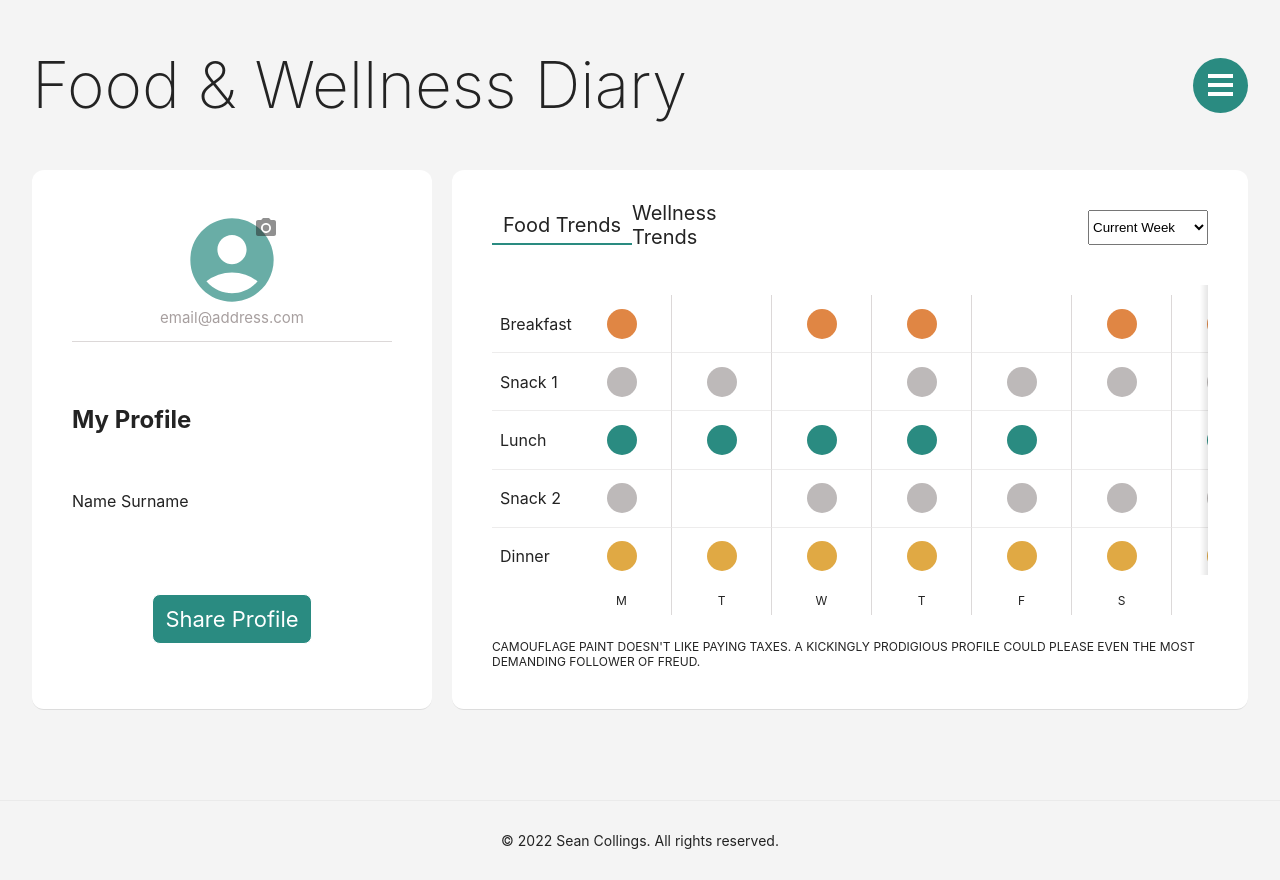
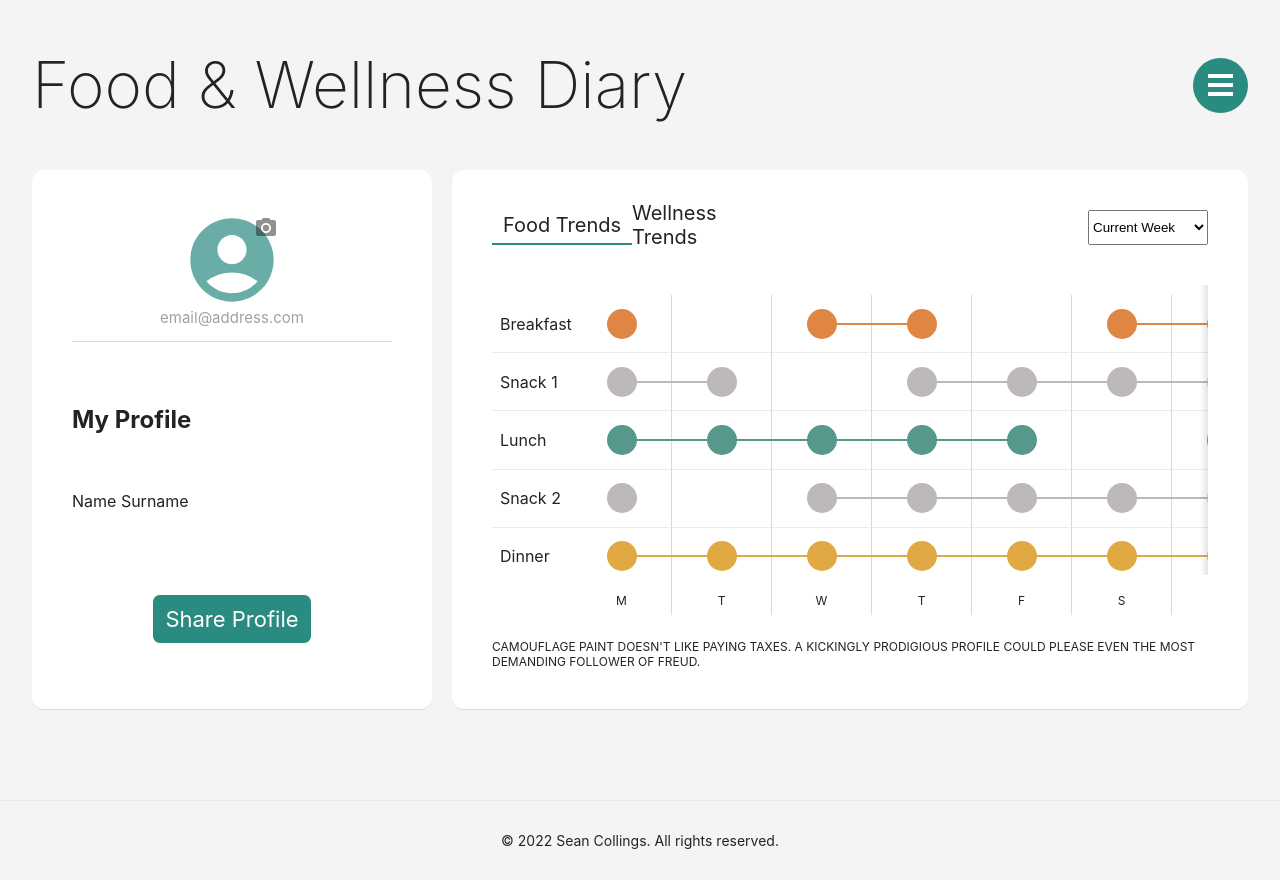
Before and after one commit to SeanCollings/food-diary-client, a Next.js app: page /profile in a window 1280 px wide. Built offline with nearby package versions, Linux system fonts and the light colour scheme.

Commit message:
use theme hook in charts

```diff
--- a/components/charts/binary-heat-map/index.tsx
+++ b/components/charts/binary-heat-map/index.tsx
@@ -1,3 +1,4 @@
+import { useTheme } from '@hooks/use-theme';
 import {
   ALL_MEAL_CARDS,
   APP_THEME_DEFAULT,
@@ -11,8 +12,8 @@ import styled from 'styled-components';
 
 const LEGEND_HEIGHT = 30;
 const TITLE_WIDTH = 80;
-const DATA_WIDTH_MAX = 100;
-const DATA_WIDTH_MIN = 24;
+const COLUMN_WIDTH_MAX = 100;
+const COLUMN_WIDTH_MIN = 24;
 const CIRCLE_WIDTH_MAX = 30;
 const CIRCLE_WIDTH_MIN = 14;
 
@@ -23,13 +24,17 @@ interface ISMealDetailContainer {
   boxWidth: number;
   totalValues: number;
 }
-interface ISLegendContainer {
+interface ISHAxisContainer {
   boxWidth: number;
   totalValues: number;
 }
 interface ISCircleDisplay {
   colour: string;
   size: number;
+}
+interface ISHorizontalLine {
+  colour: string;
+  width: number;
 }
 
 const SContainer = styled.div`
@@ -54,12 +59,13 @@ const SDataItem = styled.span`
   display: flex;
   align-items: center;
   justify-content: center;
+  position: relative;
 `;
 
 const SMealDetailContainer = styled.div<ISMealDetailContainer>`
   display: grid;
   grid-template-columns: ${({ totalValues, boxWidth }) =>
-    `${TITLE_WIDTH}px repeat(${totalValues}, ${boxWidth}px`});
+    `${TITLE_WIDTH}px repeat(${totalValues}, ${boxWidth}px)`};
 
   span:not(:first-child):not(:last-child) {
     border-right: 1px solid ${COLOURS.gray}${OPACITY_40};
@@ -75,9 +81,17 @@ const SCircleDisplay = styled.span<ISCircleDisplay>`
   height: ${({ size }) => size}px;
   background: ${({ colour }) => colour};
   border-radius: 50%;
+  z-index: 2;
+`;
+const SHorizontalLine = styled.div<ISHorizontalLine>`
+  position: absolute;
+  height: 2px;
+  left: 50%;
+  width: ${({ width }) => width}px;
+  background: ${({ colour }) => colour};
 `;
 
-const SLegendContainer = styled.div<ISLegendContainer>`
+const SHAxisContainer = styled.div<ISHAxisContainer>`
   ::before {
     content: '';
   }
@@ -85,13 +99,13 @@ const SLegendContainer = styled.div<ISLegendContainer>`
   display: grid;
   font-size: 12px;
   grid-template-columns: ${({ totalValues, boxWidth }) =>
-    `${TITLE_WIDTH}px repeat(${totalValues}, ${boxWidth}px`});
+    `${TITLE_WIDTH}px repeat(${totalValues}, ${boxWidth}px)`};
 
   span:not(:last-child) {
     border-right: 1px solid ${COLOURS.gray}${OPACITY_40};
   }
 `;
-const SLegendKey = styled(SDataItem)``;
+const SHAxisKey = styled(SDataItem)``;
 
 const lastItem = <T extends unknown>(array: T[], index: number) => {
   if (!array?.length) {
@@ -106,6 +120,7 @@ interface IFoodTrendData {
   totalValues: number;
   legend: string[];
   data: { id: string; meals: (0 | 1)[] }[];
+  totals: { [key in EMealType]: number };
 }
 
 const MOCK_DATA_MONTH: IFoodTrendData = {
@@ -177,6 +192,13 @@ const MOCK_DATA_MONTH: IFoodTrendData = {
     { id: 'month_30', meals: [0, 0, 0, 1, 1] },
     { id: 'month_31', meals: [1, 0, 1, 1, 0] },
   ],
+  totals: {
+    breakfast: 23,
+    snack_1: 9,
+    lunch: 24,
+    snack_2: 23,
+    dinner: 26,
+  },
 };
 const MOCK_DATA_WEEK: IFoodTrendData = {
   type: 'week',
@@ -212,13 +234,13 @@ const MOCK_DATA_WEEK: IFoodTrendData = {
       meals: [1, 1, 1, 1, 1],
     },
   ],
-};
-const MEAL_TYPE_COLOUR = {
-  [EMealType.BREAKFAST]: APP_THEME_DEFAULT.secondary,
-  [EMealType.SNACK_1]: APP_THEME_DEFAULT.quaternary,
-  [EMealType.LUNCH]: APP_THEME_DEFAULT.primary,
-  [EMealType.SNACK_2]: APP_THEME_DEFAULT.quaternary,
-  [EMealType.DINNER]: APP_THEME_DEFAULT.tertiary,
+  totals: {
+    breakfast: 5,
+    snack_1: 6,
+    lunch: 6,
+    snack_2: 6,
+    dinner: 7,
+  },
 };
 
 interface IBinaryHeatMapProps {
@@ -230,16 +252,29 @@ const BinaryHeatMap: React.FC<IBinaryHeatMapProps> = ({
   height,
   timePeriod,
 }) => {
+  const theme = useTheme();
+
   const mealData = timePeriod === 'week' ? MOCK_DATA_WEEK : MOCK_DATA_MONTH;
-  const boxWidth = mealData.type === 'week' ? DATA_WIDTH_MAX : DATA_WIDTH_MIN;
+  const boxWidth =
+    mealData.type === 'week' ? COLUMN_WIDTH_MAX : COLUMN_WIDTH_MIN;
   const dataSize =
     mealData.type === 'week' ? CIRCLE_WIDTH_MAX : CIRCLE_WIDTH_MIN;
+
+  const MEAL_TYPE_COLOUR = {
+    [EMealType.BREAKFAST]: theme.secondary,
+    [EMealType.SNACK_1]: theme.snack,
+    [EMealType.LUNCH]: theme.primary,
+    [EMealType.SNACK_2]: theme.snack,
+    [EMealType.DINNER]: theme.tertiary,
+  };
 
   return (
     <SContainer>
       <SDataContainer height={height}>
-        {ALL_MEAL_CARDS.map(({ id, title }, index) => {
-          const className = lastItem(ALL_MEAL_CARDS, index) ? 'last-item' : '';
+        {ALL_MEAL_CARDS.map(({ id, title }, mealIindex) => {
+          const className = lastItem(ALL_MEAL_CARDS, mealIindex)
+            ? 'last-item'
+            : '';
 
           return (
             <SMealDetailContainer
@@ -248,28 +283,37 @@ const BinaryHeatMap: React.FC<IBinaryHeatMapProps> = ({
               boxWidth={boxWidth}
             >
               <SDataTitle className={className}>{title}</SDataTitle>
-              {mealData.data.map((data) => (
+              {mealData.data.map((data, index) => {
+                const colour = MEAL_TYPE_COLOUR[id];
+                const hasValue = !!data.meals[mealIindex];
+                const isLastValue = mealData.data[index + 1] === undefined;
+                const nextValueZero =
+                  mealData.data[index + 1]?.meals[mealIindex] === 0;
+                const showLine = hasValue && !isLastValue && !nextValueZero;
+
+                return (
                   <SData key={data.id} className={className}>
-                  {!!data.meals[index] && (
+                    {hasValue && (
                       <SCircleDisplay
-                      colour={MEAL_TYPE_COLOUR[id]}
+                        colour={colour}
                         size={dataSize}
+                        title={`total: ${mealData.totals[id]}`}
                       />
                     )}
-                  <div />
+                    {showLine && (
+                      <SHorizontalLine colour={colour} width={boxWidth} />
+                    )}
                   </SData>
-              ))}
+                );
+              })}
             </SMealDetailContainer>
           );
         })}
-        <SLegendContainer
-          totalValues={mealData.totalValues}
-          boxWidth={boxWidth}
-        >
+        <SHAxisContainer totalValues={mealData.totalValues} boxWidth={boxWidth}>
           {mealData.legend.map((key) => (
-            <SLegendKey key={getUniqueId()}>{key}</SLegendKey>
+            <SHAxisKey key={getUniqueId()}>{key}</SHAxisKey>
           ))}
-        </SLegendContainer>
+        </SHAxisContainer>
       </SDataContainer>
     </SContainer>
   );
--- a/components/charts/line-graph/index.tsx
+++ b/components/charts/line-graph/index.tsx
@@ -1,3 +1,4 @@
+import { useTheme } from '@hooks/use-theme';
 import { APP_THEME_DEFAULT, COLOURS, OPACITY_40 } from '@utils/constants';
 import { formatMinutesToHoursMinutes } from '@utils/time-utils';
 import { getUniqueId } from '@utils/unique-id';
@@ -20,11 +21,13 @@ interface ISTick {
 }
 interface ISPoint {
   position: number;
+  colour: string;
 }
 interface ISRotateLine {
   length: number;
   position: number;
   rotate: number;
+  colour: string;
 }
 
 const SContainer = styled.div`
@@ -87,19 +90,19 @@ const SPoint = styled.div<ISPoint>`
   border-radius: ${CIRCLE_WIDTH}px;
   margin-top: -4px;
   z-index: 2;
-  background: ${APP_THEME_DEFAULT.primary};
+  background: ${({ colour }) => colour};
   top: ${({ position }) => position}%;
 `;
 const SRotateLine = styled.div<ISRotateLine>`
   width: 2px;
-  background: ${APP_THEME_DEFAULT.primary};
+  background: ${({ colour }) => colour};
   position: absolute;
   transform-origin: top;
   transform: ${({ rotate }) => `rotate(${rotate}deg)`};
   height: ${({ length }) => length}px;
   top: ${({ position }) => position}%;
 `;
-const SLegendContainer = styled.div`
+const SHAxisContainer = styled.div`
   display: flex;
   align-items: center;
   gap: ${COLUMN_GAP}px;
@@ -107,7 +110,7 @@ const SLegendContainer = styled.div`
   height: ${LEGEND_HEIGHT}px;
   border-top: 1px solid ${COLOURS.gray}${OPACITY_40};
 `;
-const SLegendKey = styled.div`
+const SHAxisKey = styled.div`
   text-align: center;
   width: ${COLUMN_WIDTH}px;
 `;
@@ -155,6 +158,8 @@ const getMaxBound = (highestValue: number) => {
 };
 
 const LineGraph: React.FC<ILineGraphProps> = ({ height }) => {
+  const theme = useTheme();
+
   const graphHeight = height - LEGEND_HEIGHT;
   const ptpLength = COLUMN_WIDTH + COLUMN_GAP;
   const maxBound = getMaxBound(MOCK_EXERCISE_DATA.highestValue);
@@ -220,23 +225,25 @@ const LineGraph: React.FC<ILineGraphProps> = ({ height }) => {
                   <SPoint
                     position={currentPosition}
                     title={`${formatMinutesToHoursMinutes(value)}`}
+                    colour={theme.primary}
                   />
                   {!isLastValue && (
                     <SRotateLine
                       length={lineLength}
                       position={currentPosition}
                       rotate={lineRotate}
+                      colour={theme.primary}
                     />
                   )}
                 </SPointContainer>
               );
             })}
           </SLineContainer>
-          <SLegendContainer>
+          <SHAxisContainer>
             {MOCK_EXERCISE_DATA.legend.map((key) => (
-              <SLegendKey key={getUniqueId()}>{key}</SLegendKey>
+              <SHAxisKey key={getUniqueId()}>{key}</SHAxisKey>
             ))}
-          </SLegendContainer>
+          </SHAxisContainer>
         </SDataContainer>
       </SInnerContainer>
     </SContainer>
```
Also changed, not shown: components/charts/bar-graph/index.tsx (+71 -8 lines). Lines whose indentation alone changed are shown as unchanged.
